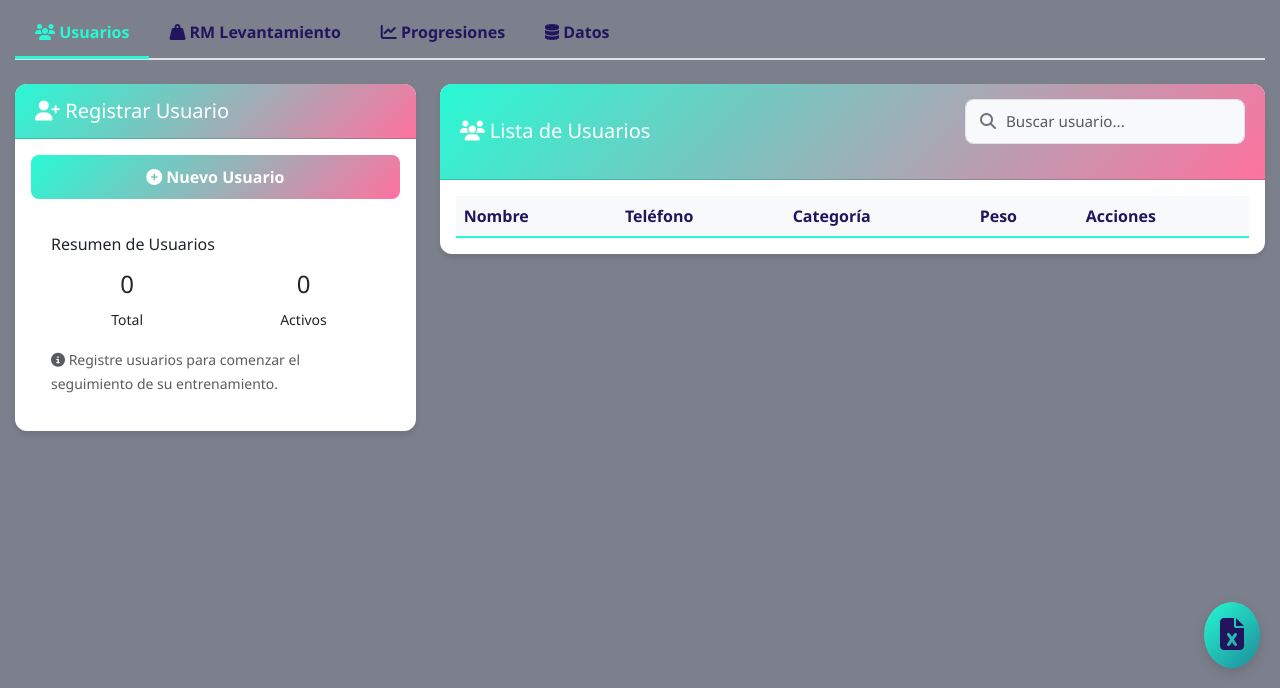
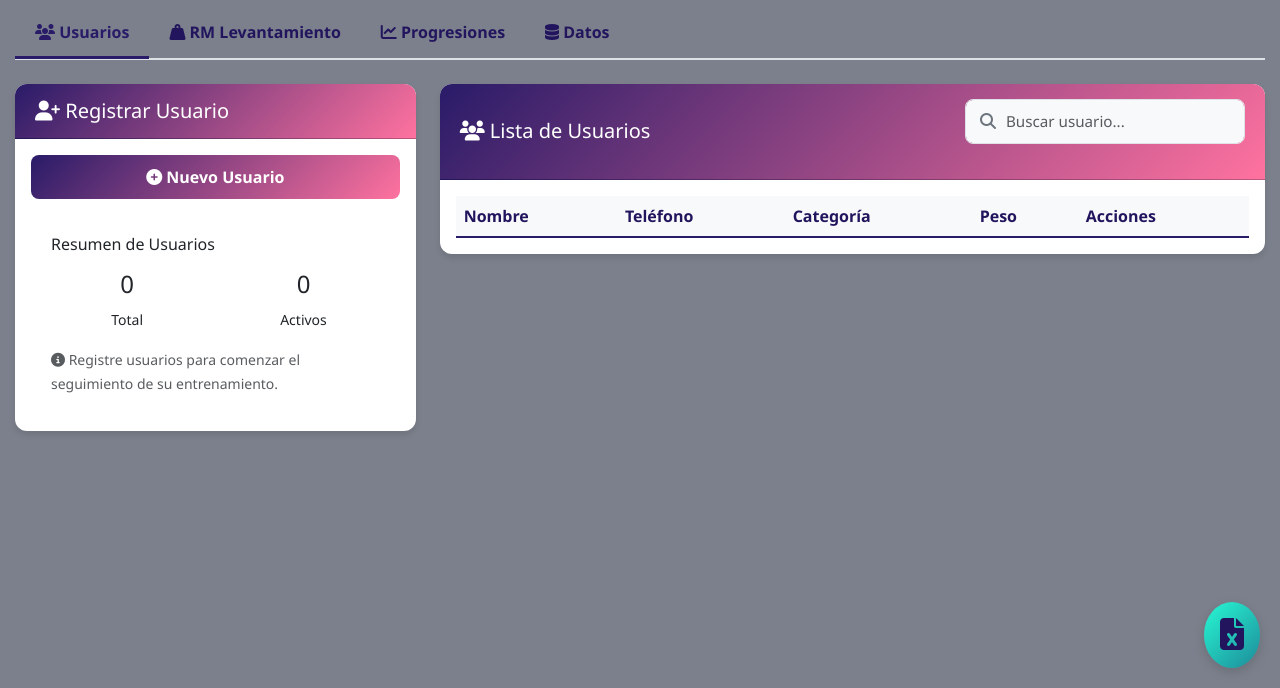
Before and after one commit to fotoskbto-bot/Sistema-Seguimiento, a plain HTML site: page index.html in a window 1280 px wide. Shown: the part 112-800 px from the top of the page. Drawn offline with nearby package versions, Linux system fonts and the light colour scheme.

Commit message:
Update index.html

```diff
--- a/index.html
+++ b/index.html
@@ -12,7 +12,7 @@
     <!-- Estilos personalizados -->
     <style>
         :root {
-            --color-primary: #27F9D4;
+            --color-primary: #291b68;
             --color-secondary: #FF729F;
             --color-background: #2831449c;
             --color-success: #27F9D4;
```
